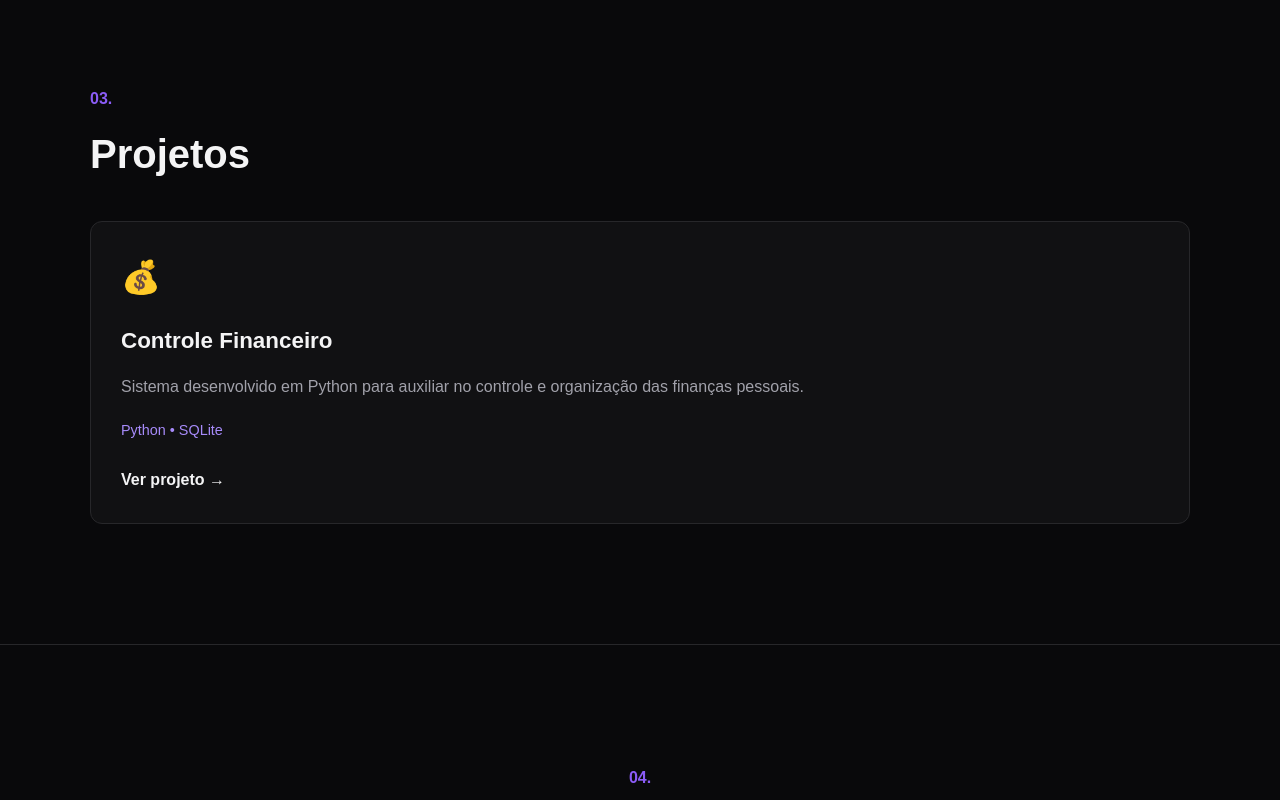
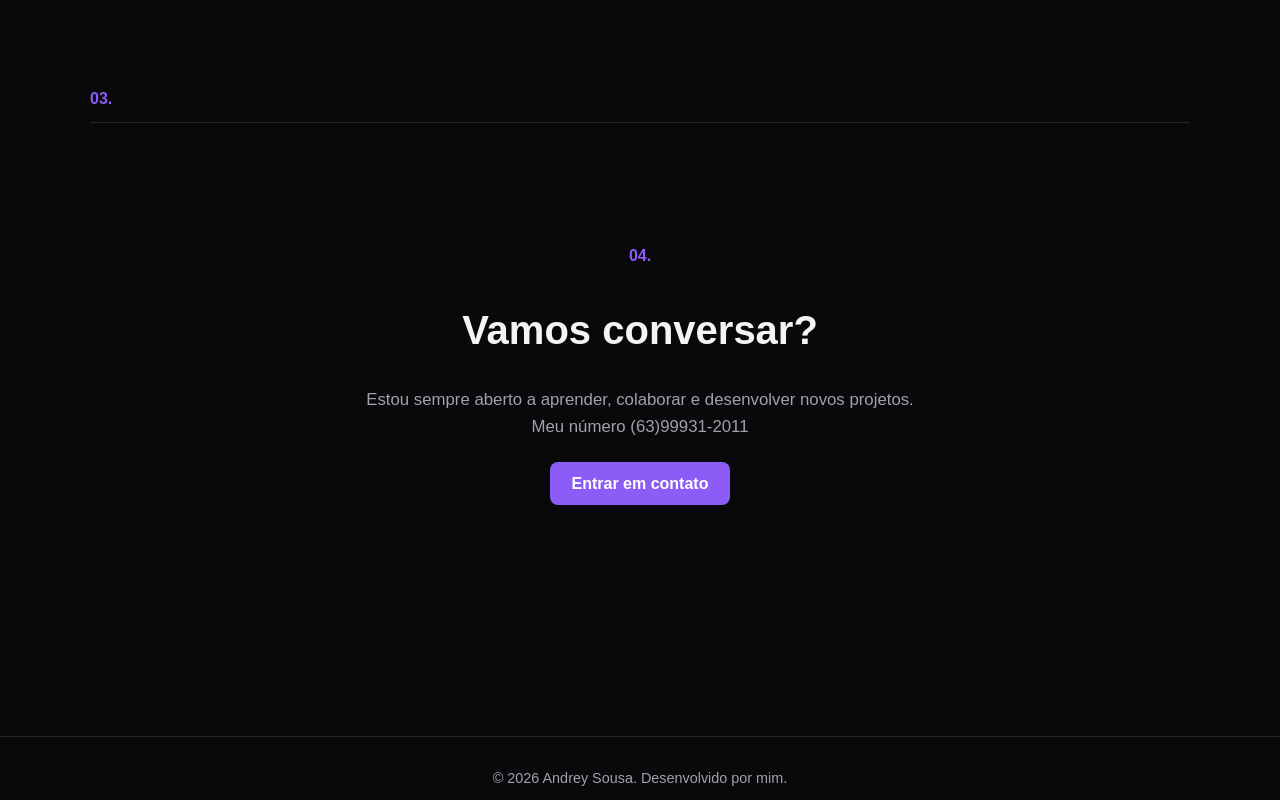
Before and after one commit to Dryzinm-ss8/Portifolio, a plain HTML site: page index.html in a window 1280 px wide. Shown: the part 1880-2680 px from the top of the page. Drawn offline with Linux system fonts and the light colour scheme.

Commit message:
Fix HTML formatting and structure

```diff
--- a/index.html
+++ b/index.html
@@ -189,40 +189,7 @@
 
                 <p class="section-number">03.</p>
 
-                <h2>Projetos</h2>
-
-                <div class="projects-container">
-
-                    <div class="project-card">
-
-                        <span class="project-icon">💰</span>
-
-                        <h3>
-                            Controle Financeiro
-                        </h3>
-
-                        <p>
-                            Sistema desenvolvido em Python para auxiliar
-                            no controle e organização das finanças pessoais.
-                        </p>
-
-                        <div class="project-tech">
-                            Python • SQLite
-                        </div>
-
-                        <a href="#" class="project-link">
-                            Ver projeto →
-                        </a>
-
-                    </div>
-
-                </div>
-
-            </div>
-
-        </section>
-
-        <section id="contato" class="section">
+                     <section id="contato" class="section">
 
             <div class="section-container contact-container">
 
```
